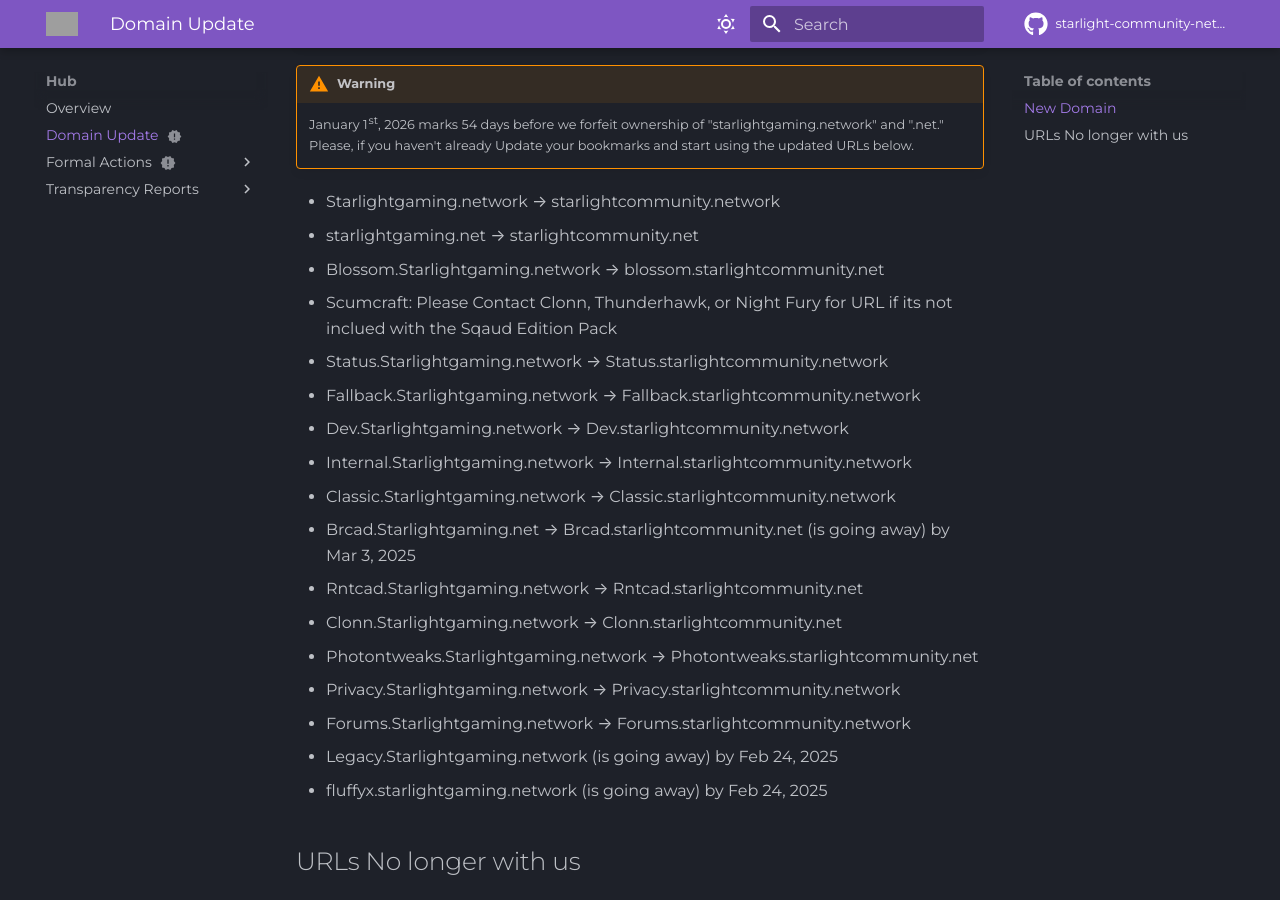
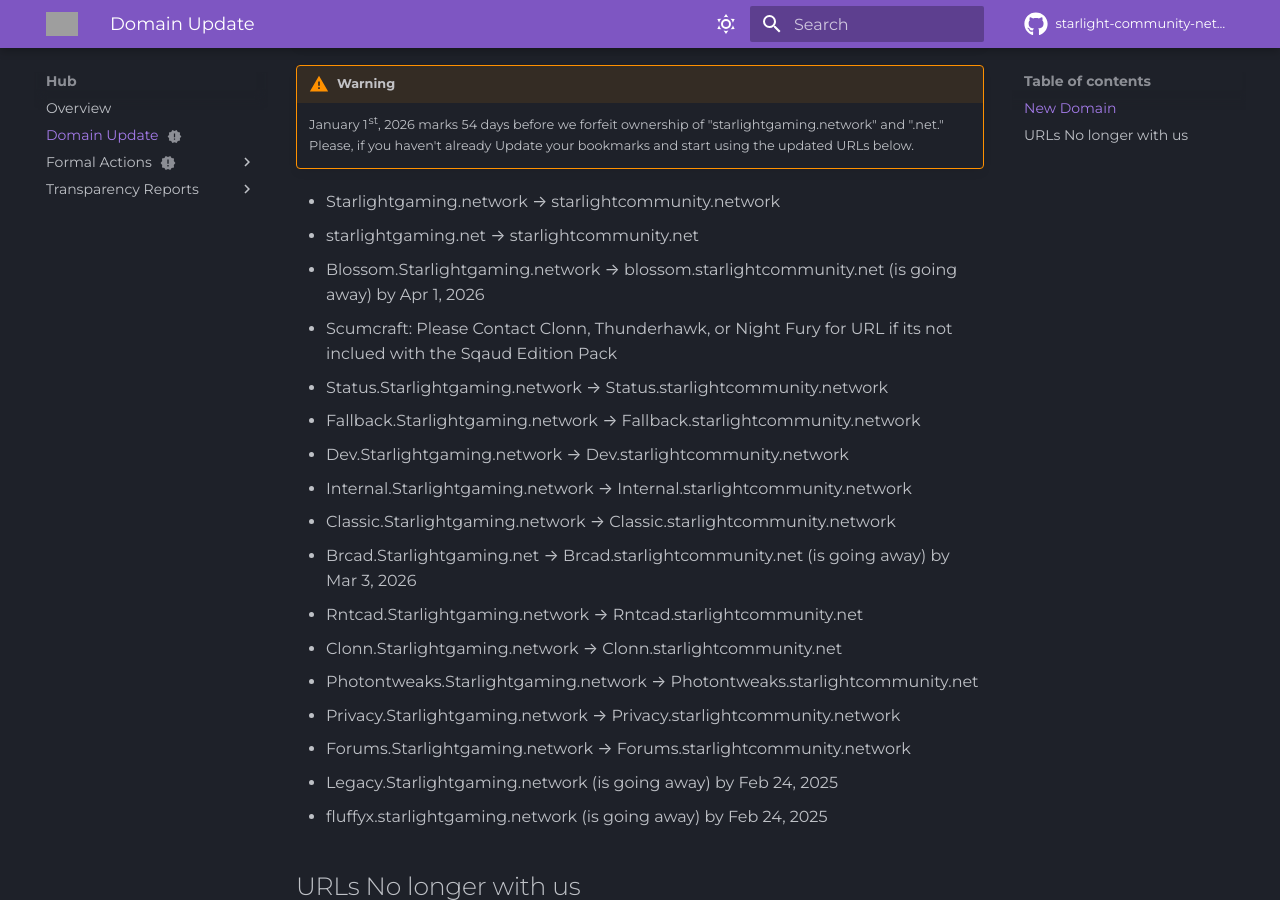
Before and after one commit to Starlight-Community-Network/SCN-Docs, an MkDocs documentation site: the page built from docs/Hub/domain.md, in a window 1280 px wide and 900 px high, scrolled down 414 px. Built offline with MkDocs 1.6.1 and Material for MkDocs 9.7.7, drawn with Linux system fonts in a browser that asks for light colours; plug-ins that fetch from the network failed and are left out; comment, search, counter and statistics services are not loaded; grey boxes are pictures that could not be loaded.

Commit message:
Update domain.md
- to reflect BRL's Disbanding

```diff
--- a/docs/Hub/domain.md
+++ b/docs/Hub/domain.md
@@ -17,14 +17,14 @@ So you can update stuff accordingly.
 
 * Starlightgaming.network → starlightcommunity.network
 * starlightgaming.net → starlightcommunity.net
-* Blossom.Starlightgaming.network → blossom.starlightcommunity.net
+* Blossom.Starlightgaming.network → blossom.starlightcommunity.net (is going away) by Apr 1, 2026
 * Scumcraft: Please Contact Clonn, Thunderhawk, or Night Fury for URL if its not inclued with the Sqaud Edition Pack
 * Status.Starlightgaming.network → Status.starlightcommunity.network
 * Fallback.Starlightgaming.network → Fallback.starlightcommunity.network
 * Dev.Starlightgaming.network → Dev.starlightcommunity.network
 * Internal.Starlightgaming.network → Internal.starlightcommunity.network
 * Classic.Starlightgaming.network → Classic.starlightcommunity.network
-* Brcad.Starlightgaming.net → Brcad.starlightcommunity.net (is going away) by Mar 3, 2025
+* Brcad.Starlightgaming.net → Brcad.starlightcommunity.net (is going away) by Mar 3, 2026
 * Rntcad.Starlightgaming.network → Rntcad.starlightcommunity.net
 * Clonn.Starlightgaming.network → Clonn.starlightcommunity.net
 * Photontweaks.Starlightgaming.network → Photontweaks.starlightcommunity.net
```
